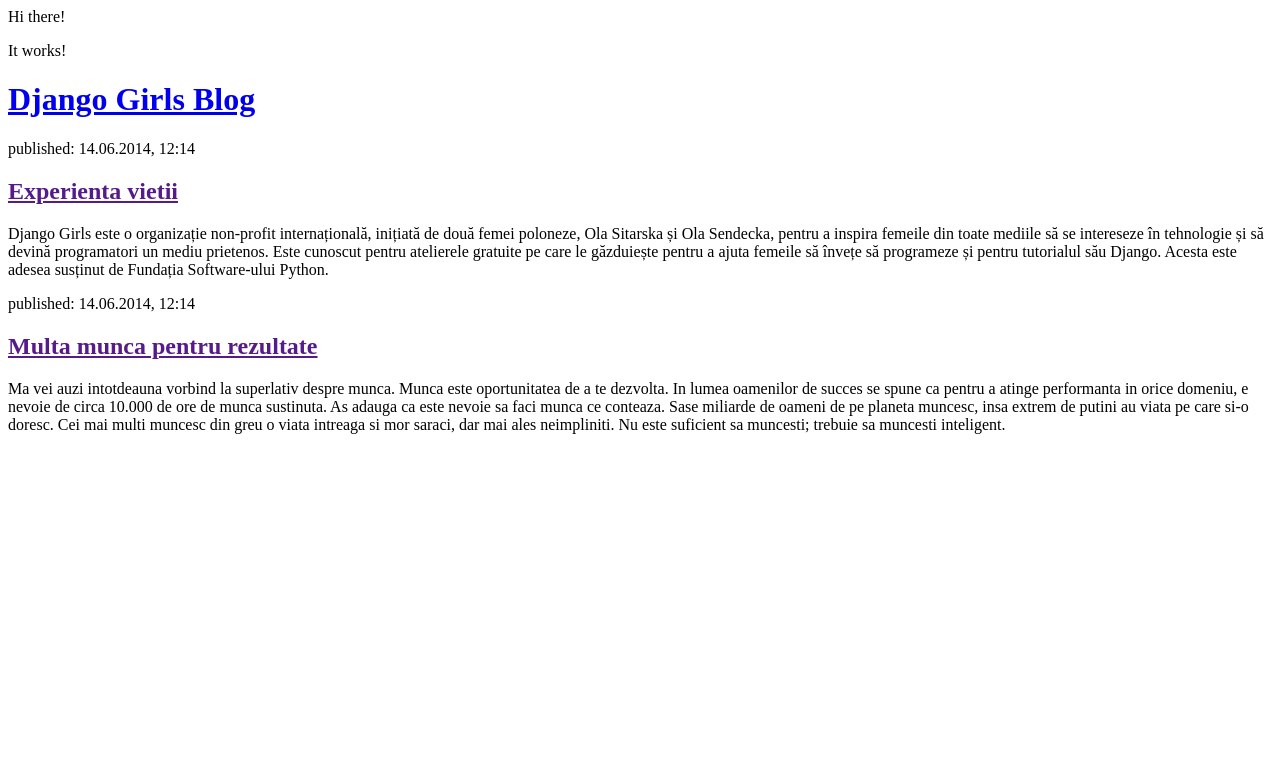
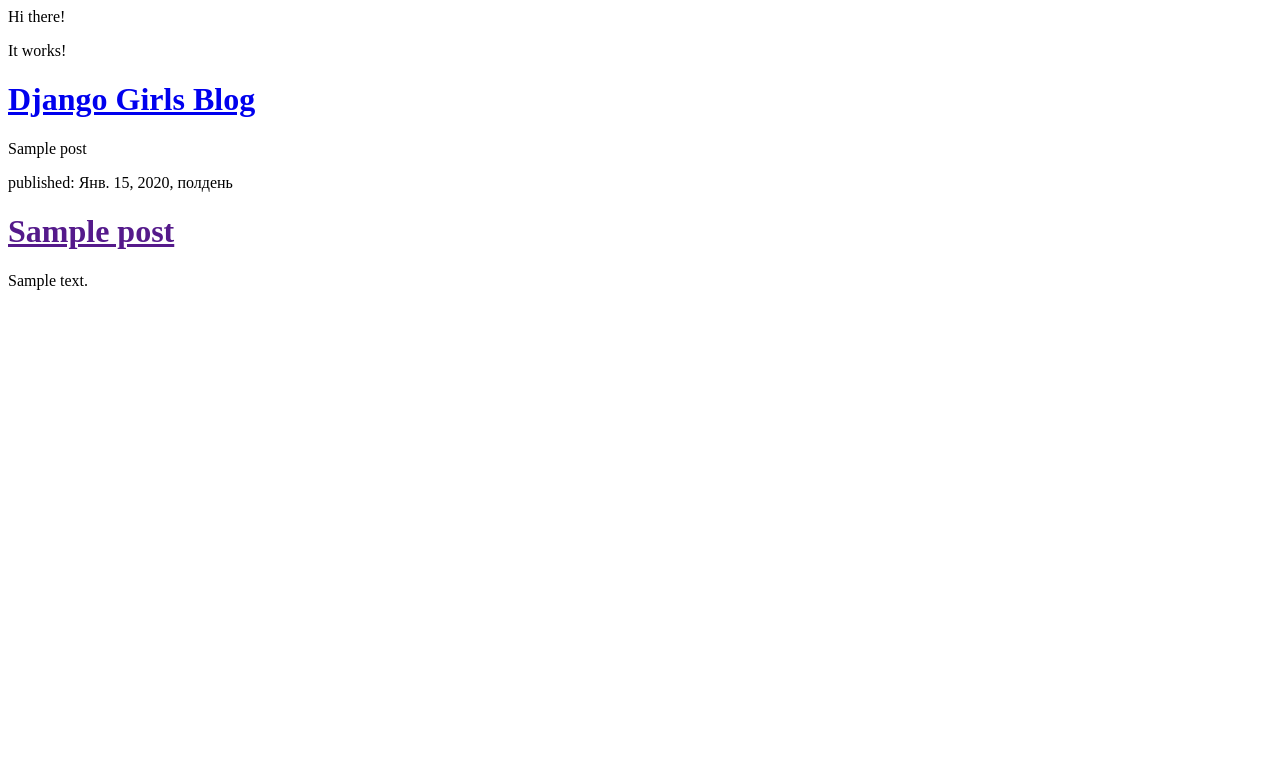
Before and after one commit to Alesyka/my-first-blog, a Django app: template blog/templates/blog/post_list.html in a window 1280 px wide. Shown: the top 783 px of the page. Run offline with Django 3.2, Linux system fonts and the light colour scheme; the template is opened without the code that fills it: values that come from a table or form of the project are taken from there, others are empty; tables that the repository leaves empty hold one stand-in row (values such as "Sample post").

Commit message:
Modified templates to display posts from database.

```diff
--- a/blog/templates/blog/post_list.html
+++ b/blog/templates/blog/post_list.html
@@ -16,16 +16,17 @@
             <h1><a href="/">Django Girls Blog</a></h1>
         </div>
 
-        <div>
-            <p>published: 14.06.2014, 12:14</p>
-            <h2><a href="">Experienta vietii</a></h2>
-            <p>Django Girls este o organizație non-profit internațională, inițiată de două femei poloneze, Ola Sitarska și Ola Sendecka, pentru a inspira femeile din toate mediile să se intereseze în tehnologie și să devină programatori un mediu prietenos. Este cunoscut pentru atelierele gratuite pe care le găzduiește pentru a ajuta femeile să învețe să programeze și pentru tutorialul său Django. Acesta este adesea susținut de Fundația Software-ului Python.</p>
-        </div>
+        {% for post in posts %}
+    {{ post }}
+{% endfor %}
 
-        <div>
-            <p>published: 14.06.2014, 12:14</p>
-            <h2><a href="">Multa munca pentru rezultate</a></h2>
-            <p>Ma vei auzi intotdeauna vorbind la superlativ despre munca. Munca este oportunitatea de a te dezvolta. In lumea oamenilor de succes se spune ca pentru a atinge performanta in orice domeniu, e nevoie de circa 10.000 de ore de munca sustinuta. As adauga ca este nevoie sa faci munca ce conteaza. Sase miliarde de oameni de pe planeta muncesc, insa extrem de putini au viata pe care si-o doresc. Cei mai multi muncesc din greu o viata intreaga si mor saraci, dar mai ales neimpliniti. Nu este suficient sa muncesti; trebuie sa muncesti inteligent.</p>
-        </div>
-    </body>
+
+
+{% for post in posts %}
+    <div>
+        <p>published: {{ post.published_date }}</p>
+        <h1><a href="">{{ post.title }}</a></h1>
+        <p>{{ post.text|linebreaksbr }}</p>
+    </div>
+{% endfor %}
 </html>
--- a/blog/views.py
+++ b/blog/views.py
@@ -1,5 +1,7 @@
 from django.shortcuts import render
+from django.utils import timezone
+from .models import Post
 
-# Create your views here.
 def post_list(request):
-    return render(request, 'blog/post_list.html', {})
+    posts = Post.objects.filter(published_date__lte=timezone.now()).order_by('published_date')
+    return render(request, 'blog/post_list.html', {'posts': posts})
```
